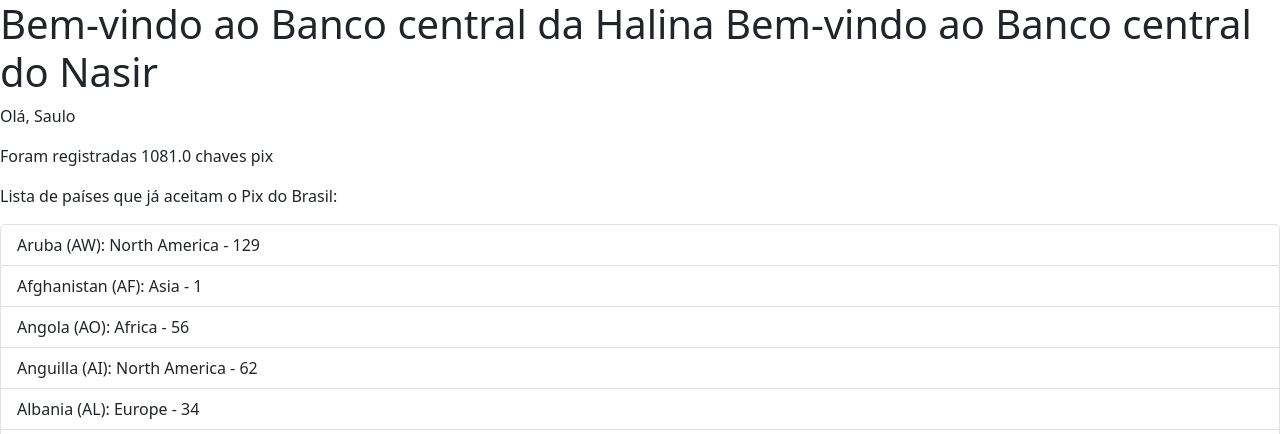
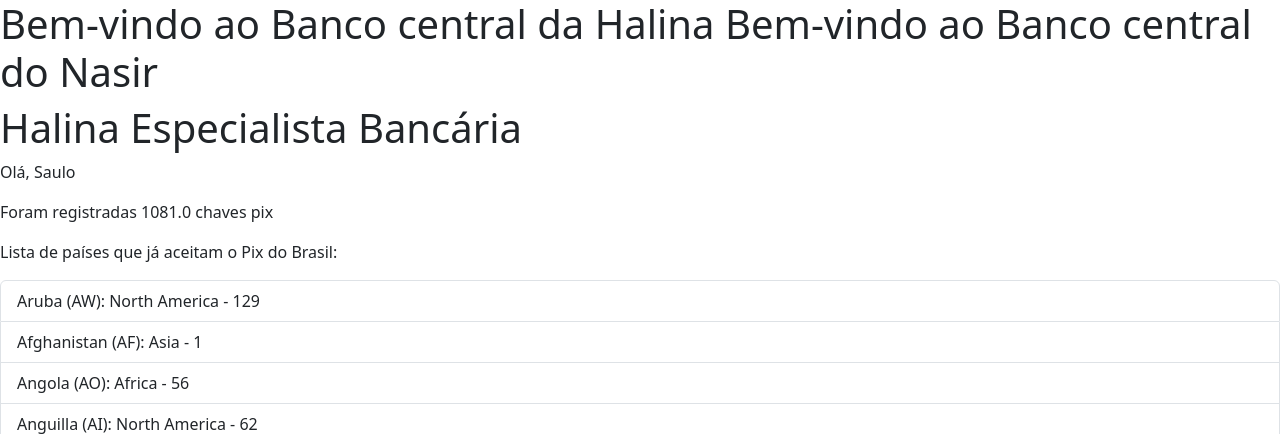
Before and after one commit to sauloafoliveira/dev-web-2-26-1, a Django app: page /bc in a window 1280 px wide. Shown: the top 434 px of the page. Run offline with Django 5.2, Linux system fonts and the light colour scheme; data comes from the database, SQL or seed files in the repository.

Commit message:
Add 'Halina Especialista Bancária' heading

```diff
--- a/urubudopix/bc/templates/index_bc.html
+++ b/urubudopix/bc/templates/index_bc.html
@@ -12,7 +12,7 @@
         Bem-vindo ao Banco central da Halina
         Bem-vindo ao Banco central do Nasir
     </h1>
-
+    <h1>Halina Especialista Bancária</h1>
     {% if logado %}
         <p>Olá, Saulo</p>
 
```
